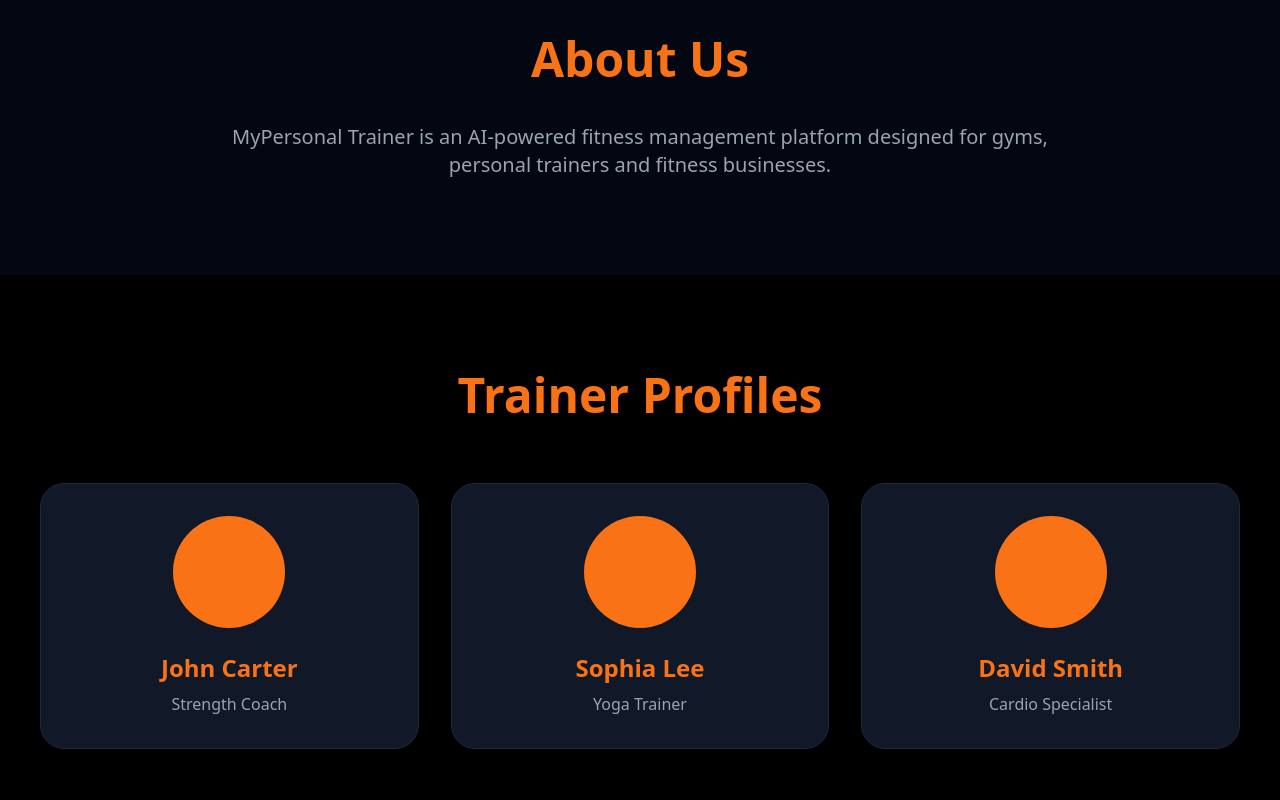
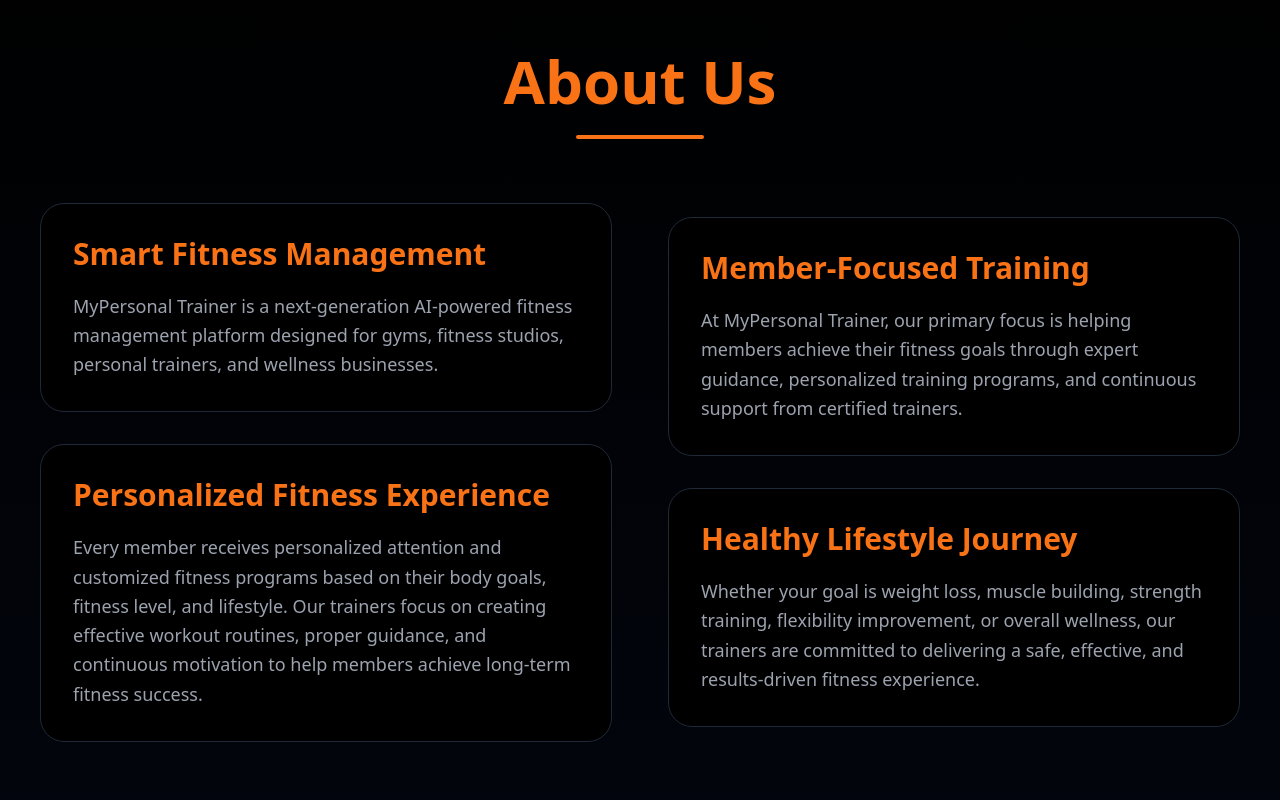
Before and after one commit to elllp24/mypersonal-trainer, a React (Create React App) app: page / in a window 1280 px wide. Shown: the part 1380-2180 px from the top of the page. Built offline with nearby package versions, Linux system fonts and the light colour scheme.

Commit message:
Production API about

```diff
--- a/src/pages/Home.jsx
+++ b/src/pages/Home.jsx
@@ -321,22 +321,135 @@
 
 <section
   id="about"
-        className="py-16 md:py-24 px-4 md:px-10 bg-gray-950"
+  className="py-20 md:py-28 px-4 md:px-10 bg-gradient-to-b from-black to-gray-950"
 >
 
   <div className="max-w-7xl mx-auto">
 
-          <h1 className="text-3xl md:text-5xl font-bold text-center text-orange-500 mb-10">
+    {/* TITLE */}
+
+    <div className="text-center mb-16">
+
+      <h1 className="text-4xl md:text-6xl font-extrabold text-orange-500 mb-6">
         About Us
       </h1>
 
-          <p className="text-gray-400 text-lg md:text-xl leading-relaxed text-center max-w-4xl mx-auto">
+      <div className="w-32 h-1 bg-orange-500 mx-auto rounded-full"></div>
 
-            MyPersonal Trainer is an AI-powered fitness
-            management platform designed for gyms,
-            personal trainers and fitness businesses.
+    </div>
+
+
+    {/* CONTENT */}
+
+    <div className="grid grid-cols-1 lg:grid-cols-2 gap-14 items-center">
+
+      {/* LEFT SIDE */}
+
+      <div className="space-y-8">
+
+        <div className="bg-black border border-gray-800 rounded-3xl p-8 hover:border-orange-500 transition duration-300">
+
+          <h2 className="text-2xl md:text-3xl font-bold text-orange-500 mb-5">
+            Smart Fitness Management
+          </h2>
+
+          <p className="text-gray-400 text-lg leading-relaxed">
+
+            MyPersonal Trainer is a next-generation
+            AI-powered fitness management platform
+            designed for gyms, fitness studios,
+            personal trainers, and wellness businesses.
 
           </p>
+
+        </div>
+
+
+        <div className="bg-black border border-gray-800 rounded-3xl p-8 hover:border-orange-500 transition duration-300">
+
+          <h2 className="text-2xl md:text-3xl font-bold text-orange-500 mb-5">
+            Personalized Fitness Experience
+          </h2>
+
+          <p className="text-gray-400 text-lg leading-relaxed">
+
+            Every member receives personalized attention
+            and customized fitness programs based on their
+            body goals, fitness level, and lifestyle.
+
+            Our trainers focus on creating effective workout
+            routines, proper guidance, and continuous motivation
+            to help members achieve long-term fitness success.
+
+          </p>
+
+        </div>
+
+      </div>
+
+
+      {/* RIGHT SIDE */}
+
+      <div className="space-y-8">
+
+        <div className="bg-black border border-gray-800 rounded-3xl p-8 hover:border-orange-500 transition duration-300">
+
+          <h2 className="text-2xl md:text-3xl font-bold text-orange-500 mb-5">
+            Member-Focused Training
+          </h2>
+
+          <p className="text-gray-400 text-lg leading-relaxed">
+
+            At MyPersonal Trainer, our primary focus is helping
+            members achieve their fitness goals through
+            expert guidance, personalized training programs,
+            and continuous support from certified trainers.
+
+          </p>
+
+        </div>
+
+
+        <div className="bg-black border border-gray-800 rounded-3xl p-8 hover:border-orange-500 transition duration-300">
+
+          <h2 className="text-2xl md:text-3xl font-bold text-orange-500 mb-5">
+            Healthy Lifestyle Journey
+          </h2>
+
+          <p className="text-gray-400 text-lg leading-relaxed">
+
+            Whether your goal is weight loss, muscle building,
+            strength training, flexibility improvement,
+            or overall wellness, our trainers are committed
+            to delivering a safe, effective, and
+            results-driven fitness experience.
+
+          </p>
+
+        </div>
+
+      </div>
+
+    </div>
+
+
+    {/* BOTTOM SECTION */}
+
+    <div className="mt-16 bg-black border border-orange-500 rounded-3xl p-8 md:p-12 text-center">
+
+      <h2 className="text-3xl md:text-4xl font-bold text-orange-500 mb-6">
+        Our Mission
+      </h2>
+
+      <p className="text-gray-300 text-lg md:text-xl leading-relaxed max-w-5xl mx-auto">
+
+        We believe fitness is not just about workouts —
+        it is about building confidence, discipline,
+        healthy habits, and a better lifestyle for every member.
+
+      </p>
+
+    </div>
 
   </div>
 
```
Lines whose indentation alone changed are shown as unchanged.
